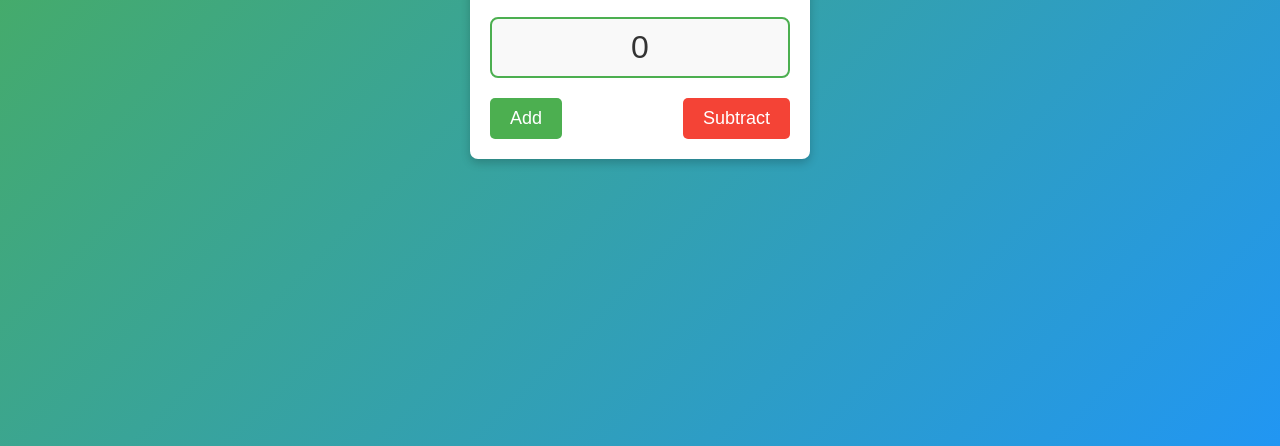
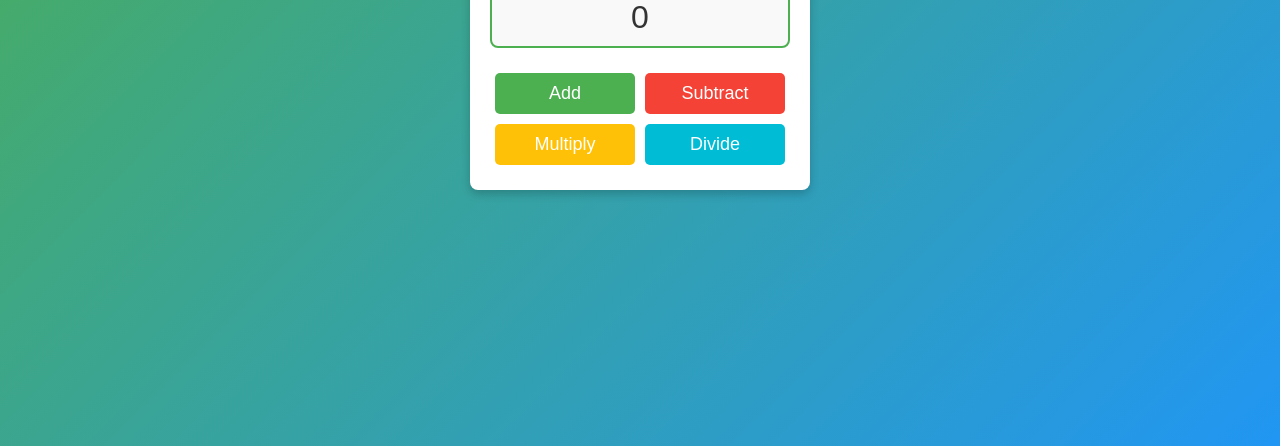
Before and after one commit to 21f3003226-cmd/manual-test-1760587161, a plain HTML site: page index.html in a window 1280 px wide. Shown: the part 354-800 px from the top of the page. Drawn offline with Linux system fonts and the light colour scheme.

Commit message:
Update: Modified application based on new requirements

```diff
--- a/index.html
+++ b/index.html
@@ -40,6 +40,7 @@
     .buttons {
       display: flex;
       justify-content: space-between;
+      flex-wrap: wrap;
     }
     .button {
       padding: 10px 20px;
@@ -48,6 +49,8 @@
       border-radius: 5px;
       cursor: pointer;
       transition: background-color 0.3s;
+      margin: 5px;
+      flex: 1;
     }
     .button.add {
       background-color: #4CAF50;
@@ -62,6 +65,20 @@
     }
     .button.subtract:hover {
       background-color: #d32f2f;
+    }
+    .button.multiply {
+      background-color: #FFC107;
+      color: #fff;
+    }
+    .button.multiply:hover {
+      background-color: #FFB300;
+    }
+    .button.divide {
+      background-color: #00BCD4;
+      color: #fff;
+    }
+    .button.divide:hover {
+      background-color: #00ACC1;
     }
     @media (max-width: 600px) {
       .calculator {
@@ -79,16 +96,36 @@
     <h1>Simple Calculator</h1>
     <div class="result" id="result">0</div>
     <div class="buttons">
-      <button class="button add" onclick="updateResult(1)">Add</button>
-      <button class="button subtract" onclick="updateResult(-1)">Subtract</button>
+      <!-- Existing Add and Subtract buttons -->
+      <button class="button add" onclick="updateResult('add')">Add</button>
+      <button class="button subtract" onclick="updateResult('subtract')">Subtract</button>
+      <!-- New Multiply and Divide buttons -->
+      <button class="button multiply" onclick="updateResult('multiply')">Multiply</button>
+      <button class="button divide" onclick="updateResult('divide')">Divide</button>
     </div>
   </div>
   <script>
     let currentResult = 0;
 
-    function updateResult(value) {
+    // Function to update the result based on the operation
+    function updateResult(operation) {
       try {
-        currentResult += value;
+        switch (operation) {
+          case 'add':
+            currentResult += 1; // Increment by 1 for add
+            break;
+          case 'subtract':
+            currentResult -= 1; // Decrement by 1 for subtract
+            break;
+          case 'multiply':
+            currentResult *= 2; // Multiply current result by 2
+            break;
+          case 'divide':
+            currentResult /= 2; // Divide current result by 2
+            break;
+          default:
+            throw new Error('Invalid operation');
+        }
         document.getElementById('result').textContent = currentResult;
       } catch (error) {
         alert('An error occurred: ' + error.message);
```
Also changed, not shown: 1 other file.
